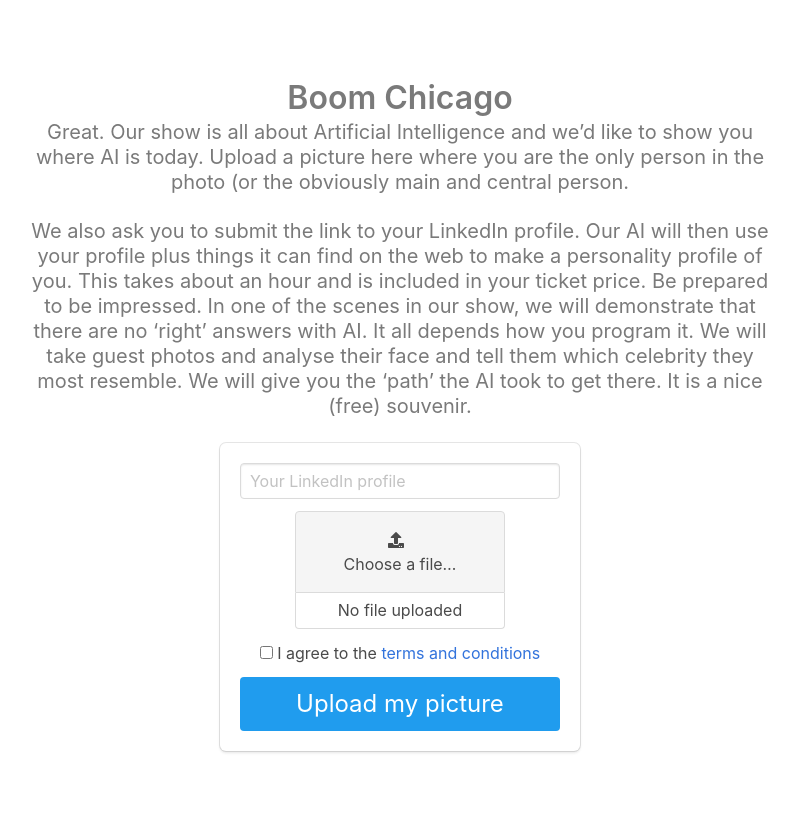
After one commit to data-science-lab-amsterdam/boom-chicago, a Flask app: page /upload in a window 1280 px wide. The commit adds this page. Shown: the whole page, without its empty margins (240-1039 px from the left). Run offline with Flask 3, Linux system fonts and the light colour scheme; parts of the project's set-up code (start-up, migrations or seed data) failed here and were passed over; some libraries are stand-ins or nearby versions.

Commit message:
Added additional webpages, modified app-routes

```diff
--- a/src/flask-app.py
+++ b/src/flask-app.py
@@ -1,4 +1,4 @@
-from flask import Flask, render_template, url_for, send_from_directory, request
+from flask import Flask, render_template, url_for, send_from_directory, request, redirect, session
 from pathlib import Path
 from sklearn.externals import joblib
 import json
@@ -48,15 +48,35 @@ pathfinder = get_pathfinder(distance_func='cosine')
 
 
 @app.route("/")
+def register():
+    """
+    Render the registration page
+    """
+    return render_template('index.html')
+
+@app.route("/landing")
 def home():
     """
-    Render the homepage and pass along starting images
+    Render the admin page and pass along starting images
     """
     data = {
         'starting_images': [item for item in get_start_images()]
     }
-    return render_template('index.html', data=data)
+    return render_template('landing.html', data=data)
 
+@app.route("/upload")
+def upload():
+    """
+    Render the page where the user can upload his photo
+    """
+    return render_template('upload.html')
+
+@app.route("/show-path")
+def show_path():
+    data = {
+        'image': get_start_images()[0]
+    }
+    return render_template('show-path.html', data=data)
 
 @app.route('/images/<path:path>')
 def serve_images(path):
--- a/src/static/script.js
+++ b/src/static/script.js
@@ -1,9 +1,9 @@
 var getImageHtml = function(url, name)
 {
     var name = name || url.split('/').pop().split('.')[0].replace(/[^A-Za-z]/g, ' ');
-    var html = '<figure class="image is-96x96">'
+    var html = '<figure class="image is-96x96 is-expanded">'
             + '<img src="/images/'+url+'">'
-            + '<figcaption>'+name+'</figcaption>'
+            + '<figcaption><center>'+name+'</center></figcaption>'
             + '</figure>';
     return html;
 }
@@ -111,12 +111,12 @@ var selectImage = function(img_url)
 var init = function()
 {
     var container = document.getElementById('starting-images-container');
-    var html = '<div class="columns">';
+    var html = '<div class="columns is-centered">';
     var num_per_row = Math.ceil(starting_images.length/3);
     var i = 0;
     starting_images.forEach(function(item) {
         i += 1;
-        html += '<div class="column">'
+        html += '<div class="column is-mobile">'
             + '<a href="javascript:selectImage(\''+item['url']+'\');">'
             + getImageHtml(item['url'], item['name'])
             + '</a>'
--- a/src/static/style.css
+++ b/src/static/style.css
@@ -1,3 +1,9 @@
+.image {
+    margin: 0 auto;
+}
+.file.is-boxed .file-label {
+    margin: 0 auto;
+}
 
 div.container,
 div.columns {
--- /dev/null
+++ b/src/templates/upload.html
@@ -0,0 +1,86 @@
+<!DOCTYPE html>
+<html lang="en">
+<head>
+    <meta charset="UTF-8">
+    <title>Title</title>
+
+    <script type="text/javascript" src="{{ url_for('static', filename='anime.min.js') }}"></script>
+    <script type="text/javascript" src="{{ url_for('static', filename='script.js') }}"></script>
+
+    <link rel="stylesheet" type="text/css" href="{{ url_for('static', filename='bulma.min.css') }}">
+    <link rel="stylesheet" type="text/css" href="{{ url_for('static', filename='style.css') }}">
+    <link rel="stylesheet" href="https://use.fontawesome.com/releases/v5.7.2/css/all.css" integrity="sha384-fnmOCqbTlWIlj8LyTjo7mOUStjsKC4pOpQbqyi7RrhN7udi9RwhKkMHpvLbHG9Sr" crossorigin="anonymous">
+
+    <script src="http://code.jquery.com/jquery-3.3.1.min.js" integrity="sha256-FgpCb/KJQlLNfOu91ta32o/NMZxltwRo8QtmkMRdAu8=" crossorigin="anonymous"></script>
+    <script>
+
+    function uploadFile(myFile) {
+        var file = myFile.files[0];
+        var filename = file.name;
+        $("#filename-label").html(filename);
+        photo_submitted = true;
+    }
+
+
+
+    </script>
+
+</head>
+<body>
+
+    <section class="hero is-fullheight">
+        <div class="hero-body">
+            <div class="container has-text-centered">
+                <div class="column is-8 is-offset-2">
+                    <h3 class="title has-text-grey">Boom Chicago</h3>
+                    <p class="subtitle has-text-grey">Great. Our show is all about Artificial Intelligence and we’d like to show you where AI is today. Upload a picture here where you are the only person in the photo (or the obviously main and central person.</p>
+                    <p class="subtitle has-text-grey">We also ask you to submit the link to your LinkedIn profile. Our AI will then use your profile plus things it can find on the web to make a personality profile of you. This takes about an hour and is included in your ticket price. Be prepared to be impressed.
+                        In one of the scenes in our show, we will demonstrate that there are no ‘right’ answers with AI. It all depends how you program it. We will take guest photos and analyse their face and tell them which celebrity they most resemble. We will give you the ‘path’ the AI took to get there. It is a nice (free) souvenir.
+                    </p>
+                </div>
+                <div class="column is-4 is-offset-4">
+                    <div class="box">
+                        <form action="/show-path" id="uploadForm">
+                            <div class="field">
+                                <input class="input" type="text" placeholder="Your LinkedIn profile">
+                            </div>
+
+                            <div class="field">
+                                <div class="file has-name is-boxed">
+                                    <label class="file-label">
+                                        <input class="file-input" type="file" name="photo" onchange="uploadFile(this)">
+                                        <span class="file-cta">
+                                            <span class="file-icon">
+                                                <i class="fas fa-upload"></i>
+                                            </span>
+                                            <span class="file-label">
+                                                Choose a file…
+                                            </span>
+                                        </span>
+                                        <span class="file-name">
+                                            <center id="filename-label">No file uploaded</center>
+                                        </span>
+                                    </label>
+                                </div>
+                            </div>
+
+                            <div class="field">
+
+                                <label class="checkbox">
+                                    <input type="checkbox">
+                                    I agree to the <a href="#">terms and conditions</a>
+                                </label>
+
+                            </div>
+
+                            <button class="button is-block is-info is-large is-fullwidth">Upload my picture</button>
+
+                        </form>
+                    </div>
+                </div>
+            </div>
+        </div>
+    </section>
+
+</body>
+</html>
```
Also changed, not shown: src/templates/index.html (+34 -11 lines), src/templates/index_old.html (added, +29 -0 lines), src/templates/landing.html (added, +32 -0 lines), src/templates/show-path.html (added, +40 -0 lines).
